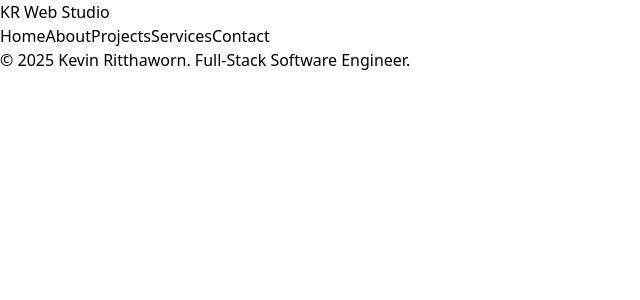
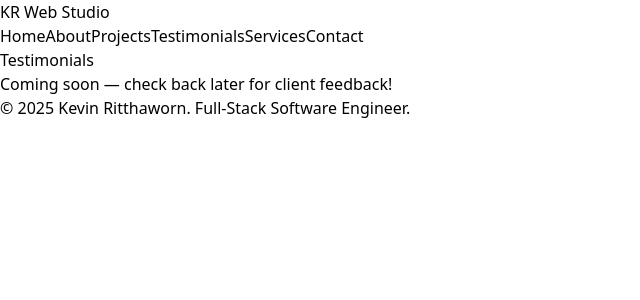
Before and after one commit to RJK3vin/personal-portfolio, a React (Vite) app: page /testimonials in a window 1280 px wide. Shown: the top 300 px of the page, without its empty margins (0-640 px from the left). Built offline with nearby package versions, Linux system fonts and the light colour scheme.

Commit message:
added testimonial section

```diff
--- a/src/App.tsx
+++ b/src/App.tsx
@@ -6,6 +6,7 @@ import Services from './pages/Services'
 import Contact from './pages/Contact'
 import NavBar from './components/NavBar'
 import Footer from './components/Footer'
+import Testimonials from './pages/Testimonials'
 
 function App() {
 
@@ -20,6 +21,7 @@ function App() {
             <Route path="/projects" element = {<Projects />}/>
             <Route path="/services" element = {<Services />}/>
             <Route path="/contact" element = {<Contact />}/>
+            <Route path="/testimonials" element= {<Testimonials />}/>
           </Routes>
         </div>
         <Footer />
--- a/src/components/NavBar.tsx
+++ b/src/components/NavBar.tsx
@@ -4,6 +4,7 @@ const navItems = [
     { label: 'Home', path: '/'},
     { label: 'About', path: '/about'},
     { label: 'Projects', path: '/projects'},
+    { label: 'Testimonials', path: '/testimonials'},
     { label: 'Services', path: '/services'},
     { label: 'Contact', path: '/contact'},
 ]
--- /dev/null
+++ b/src/components/TestimonialCard.tsx
@@ -0,0 +1,27 @@
+import React from "react";
+import type { Testimonial } from "../data/testimonials";
+
+interface Props {
+  testimonial: Testimonial;
+}
+
+const TestimonialCard: React.FC<Props> = ({ testimonial }) => {
+  return (
+    <div className="bg-white border border-gray-200 p-6 rounded-lg shadow hover:shadow-lg transition-all">
+      <h2 className="text-lg font-semibold text-gray-900 mb-2">{testimonial.name}</h2>
+      <p className="text-gray-600 mb-4 italic">"{testimonial.message}"</p>
+      {testimonial.projectLink && (
+        <a
+          href={testimonial.projectLink}
+          target="_blank"
+          rel="noopener noreferrer"
+          className="inline-block px-4 py-2 bg-blue-600 text-white rounded hover:bg-blue-700"
+        >
+          View Project
+        </a>
+      )}
+    </div>
+  );
+};
+
+export default TestimonialCard;
--- /dev/null
+++ b/src/data/testimonials.ts
@@ -0,0 +1,9 @@
+export interface Testimonial {
+    id: number
+    name: string
+    message: string
+    projectLink?: string
+}
+
+export const testimonials: Testimonial[] = [
+]
--- /dev/null
+++ b/src/pages/Testimonials.tsx
@@ -0,0 +1,21 @@
+import { testimonials } from "../data/testimonials";
+import TestimonialCard from "../components/TestimonialCard";
+
+const Testimonials = () => {
+  return (
+    <div className="min-h-screen bg-gray-50 px-6 py-20 text-gray-900">
+      <h1 className="text-4xl font-bold mb-10 text-center">Testimonials</h1>
+      {testimonials.length === 0 ? (
+        <p className="text-center text-gray-600">Coming soon — check back later for client feedback!</p>
+      ) : (
+        <div className="grid gap-8 md:grid-cols-2 lg:grid-cols-3 max-w-6xl mx-auto">
+          {testimonials.map((testimonial) => (
+            <TestimonialCard key={testimonial.id} testimonial={testimonial} />
+          ))}
+        </div>
+      )}
+    </div>
+  );
+};
+
+export default Testimonials;
```
